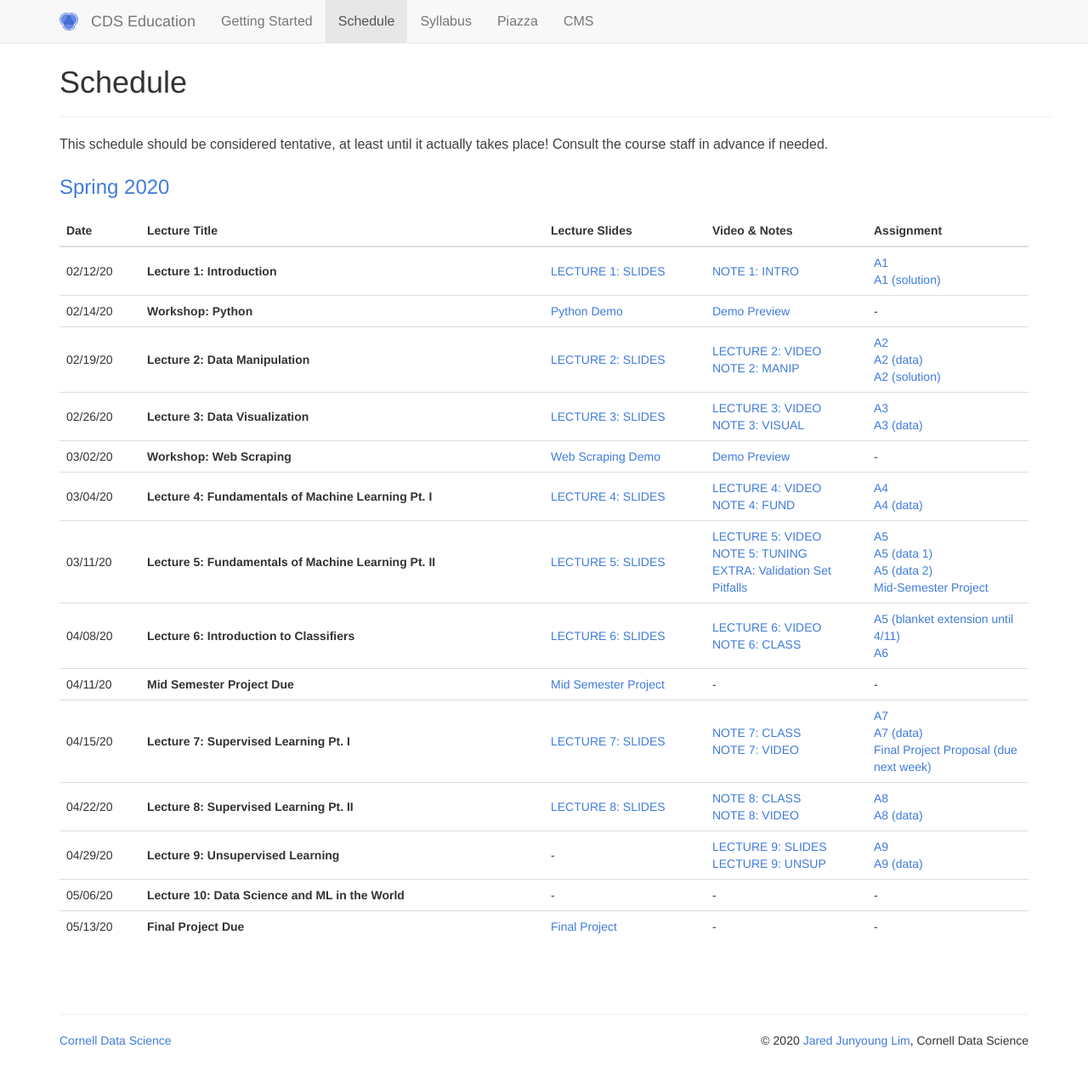
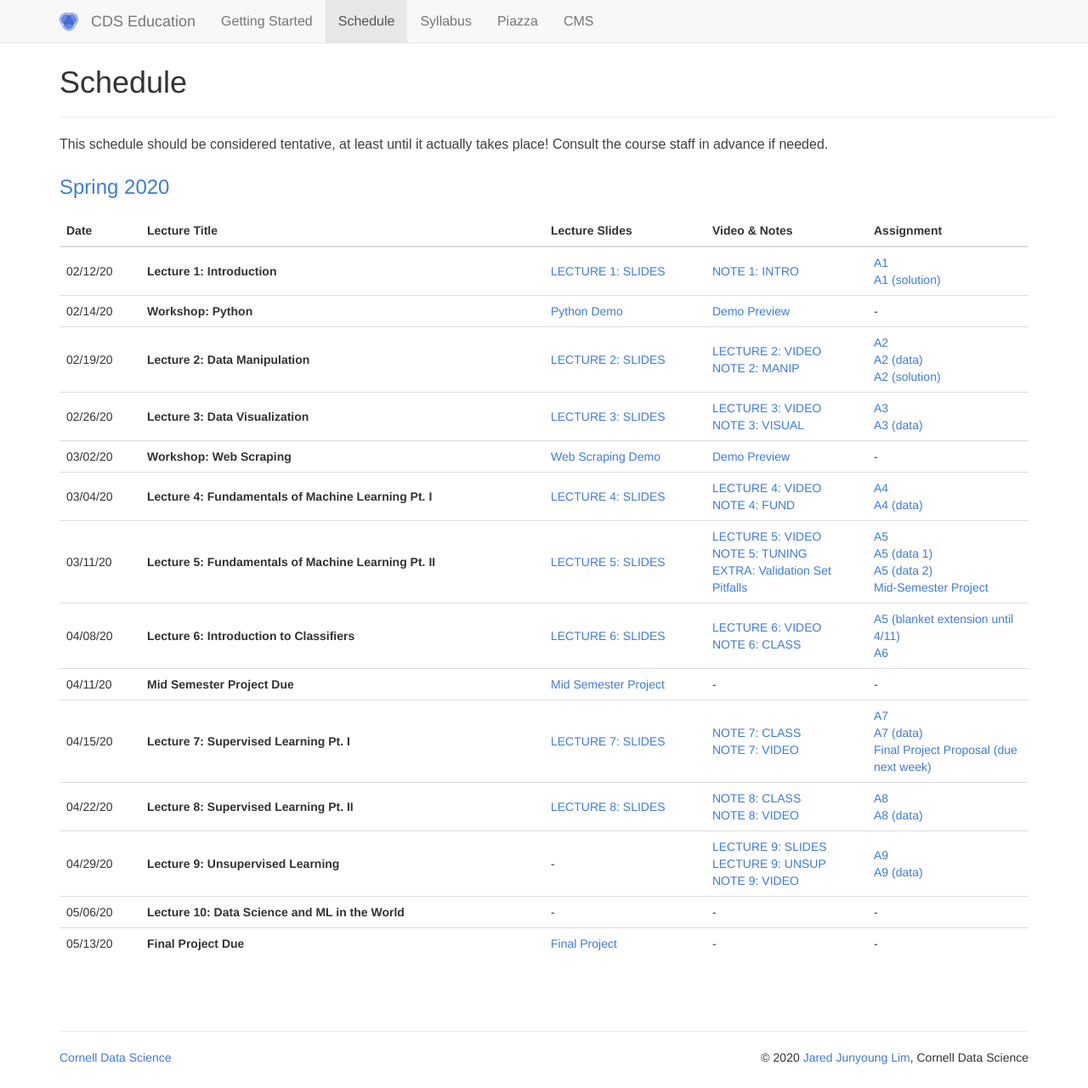
Before and after one commit to CornellDataScience/info1998, a Jekyll site: the page built from schedule.md, in a window 1280 px wide and 1280 px high. Shown: the whole window at 85% size. Built offline with Jekyll 4.4.1, drawn with Linux system fonts in a browser that asks for light colours.

Commit message:
Add lecture 9 video

```diff
--- a/_data/schedules.yml
+++ b/_data/schedules.yml
@@ -166,6 +166,8 @@ lectures:
         link: "resources/SP20/slides/Lecture_9.pdf"
       - title: "LECTURE 9: UNSUP"
         link: "https://nbviewer.jupyter.org/github/CornellDataScience/info1998/blob/master/resources/SP20/assignments/release/Lecture_9_Assignment.ipynb"
+      - title: "NOTE 9: VIDEO"
+        link: "https://drive.google.com/file/d/1HPnxA-TooWJzJFe7ZNv2iwKMgCj7-4Z5/view"
     assignments:
       - title: "A9"
         link: "resources/SP20/assignments/release/Lecture_9_Assignment.ipynb"
```
